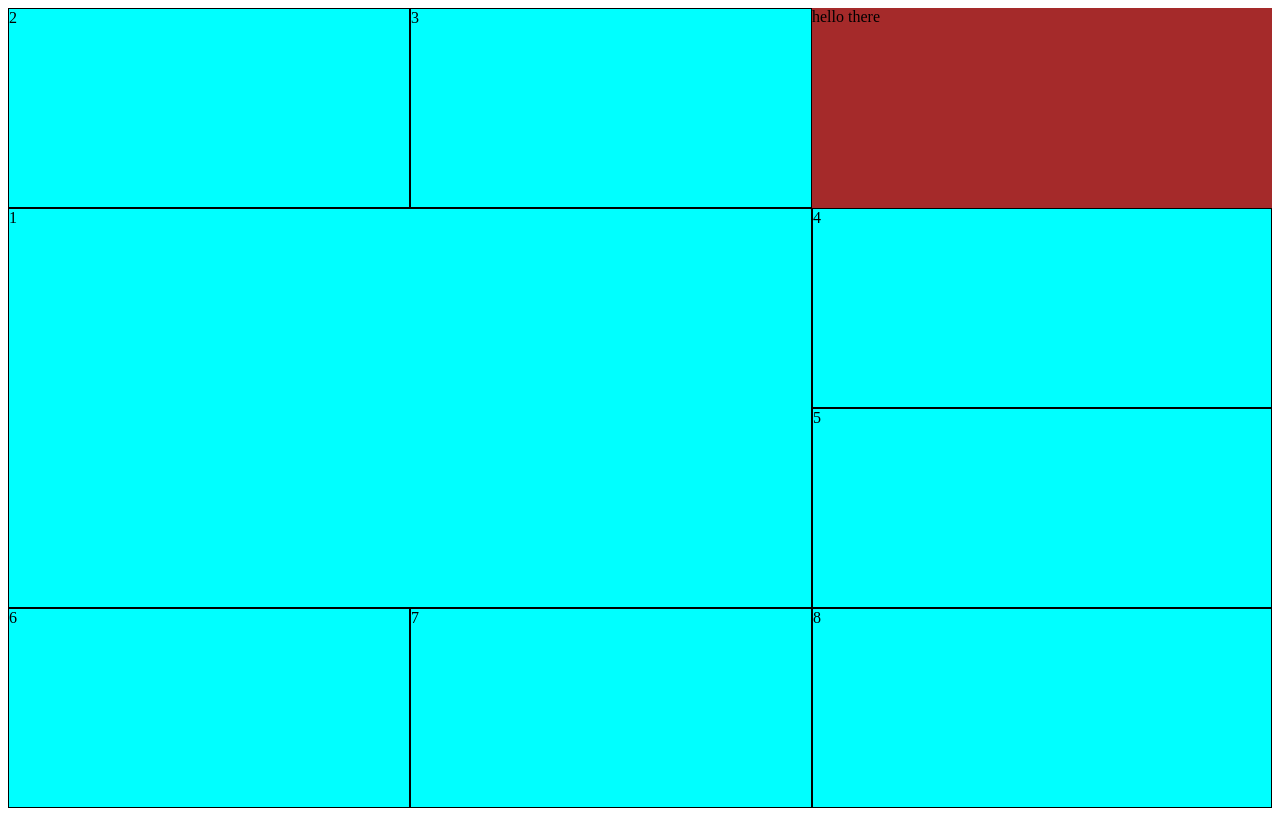
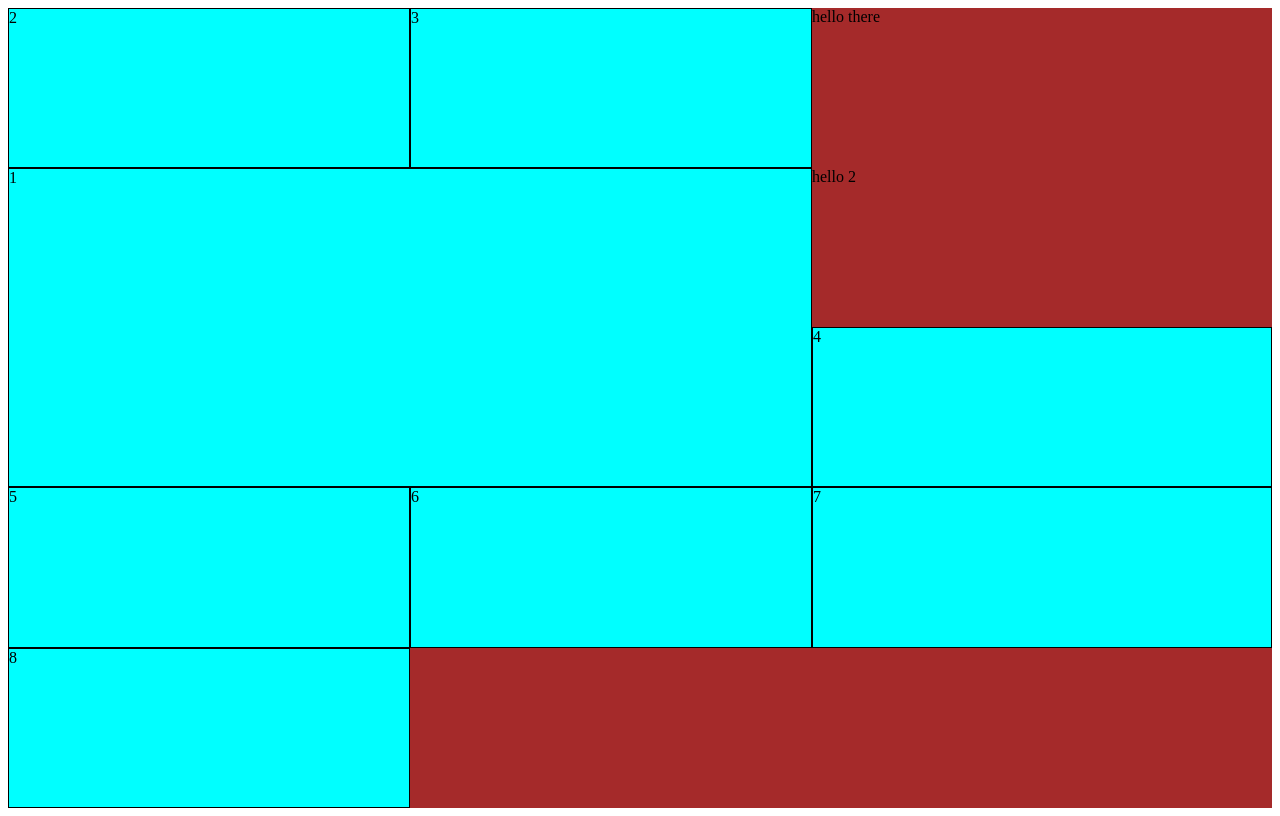
Before and after one commit to abdelrahmanUssef/lawyers, a plain HTML site: page index.html in a window 1280 px wide. Drawn offline with Linux system fonts and the light colour scheme.

Commit message:
Update index.html

```diff
--- a/index.html
+++ b/index.html
@@ -30,6 +30,7 @@
         <div class="child ">2</div>
         <div class="child">3</div>
         <div>hello there</div>
+        <div>hello 2</div>
         <div class="child">4</div>
         <div class="child">5</div>
         <div class="child">6</div>
```
